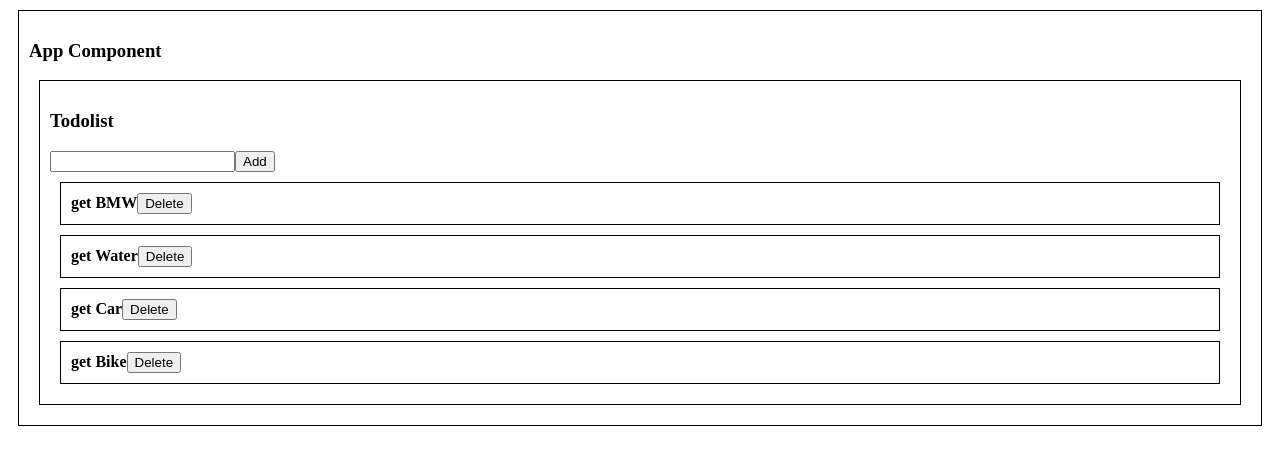
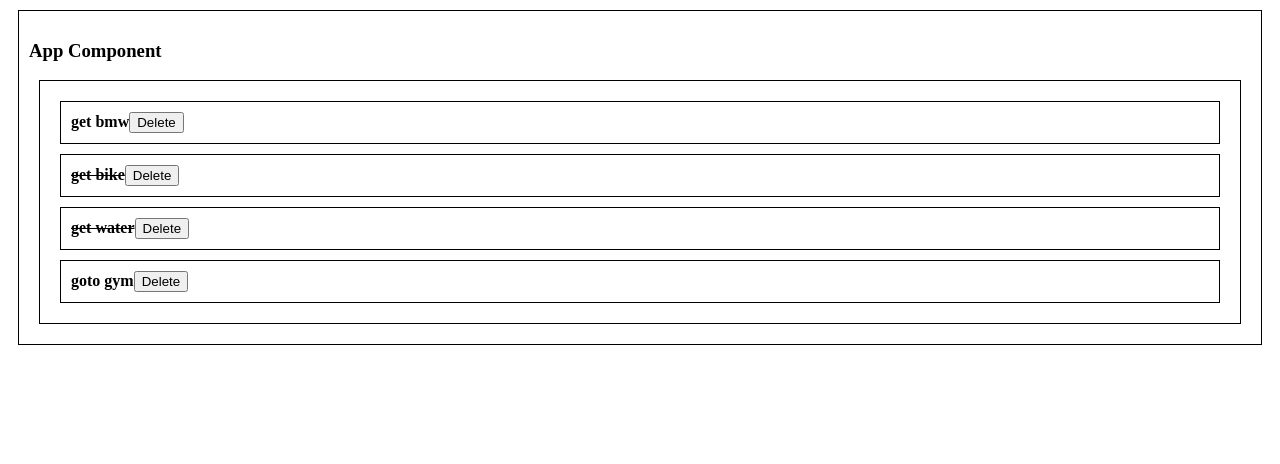
Before and after one commit to Vishnuvardhankm77/my-app01, a React (Create React App) app: page / in a window 1280 px wide. Shown: the top 464 px of the page. Built offline with nearby package versions, Linux system fonts and the light colour scheme.

Commit message:
todos objetcs

```diff
--- a/src/Todo.jsx
+++ b/src/Todo.jsx
@@ -1,10 +1,10 @@
 import React from "react";
 
 function Todo(props){
-    console.log(props.i)
+    console.log(props.idx)
     return(
         <div className="mybox">
-            <b>{props.t}</b>
+            <b style={props.task.status===true?{textDecoration:'line-through'}:{}}>{props.task.title}</b>
             <button onClick={()=>{props.d(props.i)}}>Delete</button>
         </div>
     )
--- a/src/Todolists.jsx
+++ b/src/Todolists.jsx
@@ -3,29 +3,32 @@ import Todo from "./Todo";
 
 
 function Todolist(){
-    var[todos,setTodos]=React.useState(["get BMW","get Water","get Car","get Bike"])
-    function add(){
-        var ntd=document.getElementById("d1").value;
-        setTodos([...todos,ntd])
-    }
-    var del=React.useCallback(
-        function (i){
+    var[todos,setTodos]=React.useState([
+        {
+            title:'get bmw',
+            status:false
+        },
+        {
+            title:'get bike',
+            status:true
+        },
+        {
+            title:'get water',
+            status:true
+        },
+        {
+            title:'goto gym',
+            status:false
+        }
+    ])
 
-            var temp=[...todos];
-            temp.splice(i,1)
-            setTodos([...temp])
-        },[todos]
-    )
        return(
         <div className="mybox">
-       <h3>Todolist</h3>
-       <input type="text"  id="d1"/>
-       <button onClick={()=>{add()}}>Add</button>
-       {
-        todos.map((todo,index)=>{
-            return (<Todo t={todo} d={del} i={index} key={index}></Todo>)
-        })
-       }
+            {
+                todos.map((t,i)=>{
+                    return <Todo task={t} key={i} idx={i}></Todo>
+                })
+            }
         </div>
     )
 }
```
